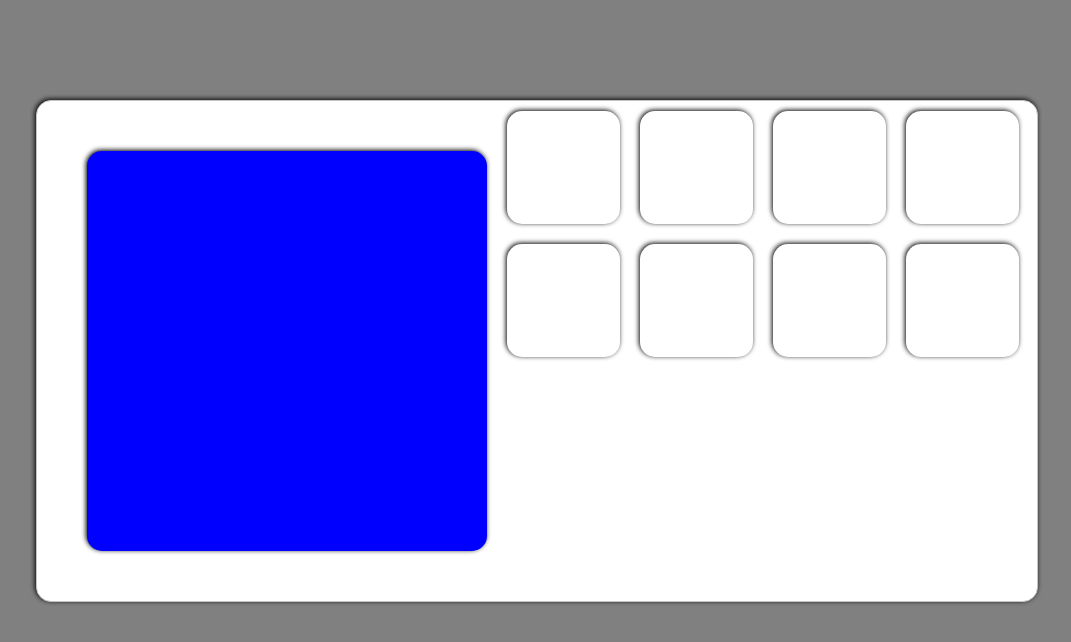
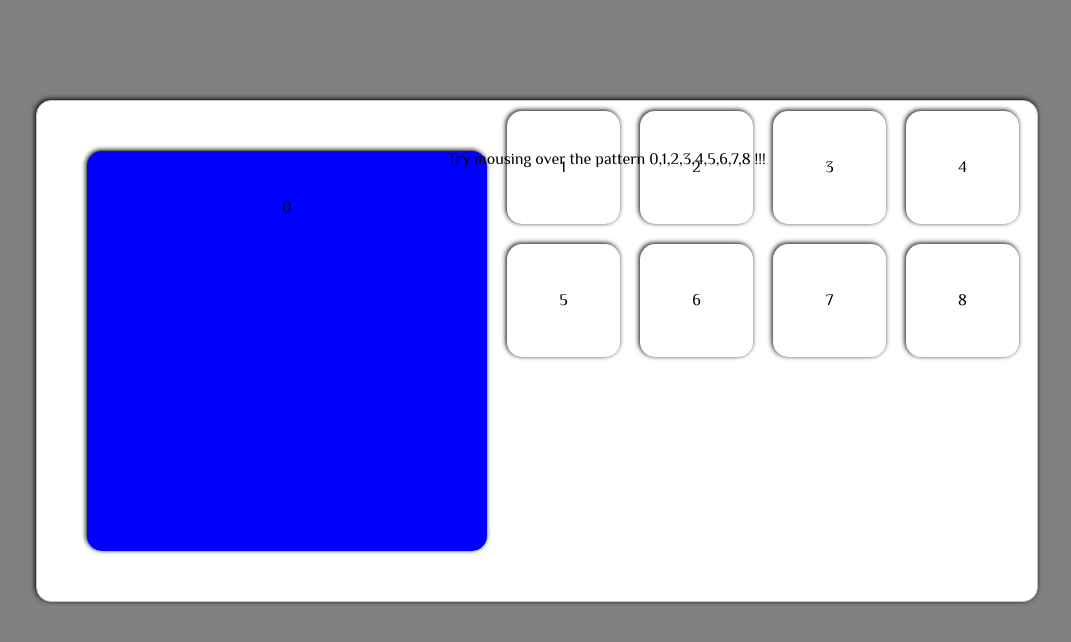
Before and after one commit to jeffyoung23/MotionSense, a plain HTML site: page MotionSense.html in a window 1280 px wide. Shown: the whole page, without its empty margins (103-1174 px from the left). Drawn offline with Linux system fonts and the light colour scheme.

Commit message:
Fixed, bug with border radius in Firefox, and added new font, and title

```diff
--- a/CSS/MotionSenseStyle.css
+++ b/CSS/MotionSenseStyle.css
@@ -17,6 +17,7 @@ table, caption, tbody, tfoot, thead, tr, th, td {
 }
 
 body{
+font-family: 'Philosopher', arial, serif;
 background:grey;
 }
 
@@ -32,7 +33,7 @@ border-radius: 15px;
 border: 1px solid #C4C4C4;
 box-shadow:-1px -1px 5px #000;
 -webkit-box-shadow:-1px -1px 5px #000;
--moz-box-shadow: -1px -1px 5px #000
+-moz-box-shadow: -1px -1px 5px #000;
 }
 
 #input_console{
@@ -41,34 +42,50 @@ width: 400px;
 margin-top:50px;
 height:400px;
 background: blue;
+-moz-border-radius: 15px;
+border-radius: 15px;
+border: 0px solid #C4C4C4;
 box-shadow:-1px -1px 5px #000;
 -webkit-box-shadow:-1px -1px 5px #000;
--moz-box-shadow: -1px -1px 5px #000
--moz-border-radius: 15px;
-border-radius: 15px;
+-moz-box-shadow: -1px -1px 5px #000;
 }
 
 .input_item{
 float:left;
 background: white;
-box-shadow:-1px -1px 5px #000;
--webkit-box-shadow:-1px -1px 5px #000;
--moz-box-shadow: -1px -1px 5px #000
--moz-border-radius: 15px;
-border-radius: 15px;
 margin-left: 10px;
 margin-right:10px;
 margin-top:10px;
 margin-bottom:10px;
 height: 113px;
 width: 113px;
+-moz-border-radius: 15px;
+border-radius: 15px;
+border: 0px solid #C4C4C4;
+box-shadow:-1px -1px 5px #000;
+-webkit-box-shadow:-1px -1px 5px #000;
+-moz-box-shadow: -1px -1px 5px #000
+}
+
+#item_text{
+text-align: center;
+vertical-align: middle;
+line-height: 113px;
+}
+
+#right_console{
+margin-left: 550px;
+margin-top: 150px;
+position: absolute;
+top: 0;
+}
+
+#title_item{
+
 }
 
 #list_items{
-margin-left: 550px;
-margin-top: 150px;
-position: absolute;
-top:0;
+margin-top: 15px;
 }
 
 #0{
--- a/MotionSense.html
+++ b/MotionSense.html
@@ -1,6 +1,8 @@
 <!DOCTYPE HTML>
 <!--MotionSense is a gesture based navigation tool for HTML5 web browsers-->
 <head>
+<link href='http://fonts.googleapis.com/css?family=Philosopher&subset=latin'
+ rel='stylesheet' type='text/css'>
 <link rel="stylesheet" href="CSS/MotionSenseStyle.css" type="text/css">
 <script src="JS/MotionSenseScript.js"></script>
 </head>
@@ -8,26 +10,38 @@
 <div id = "console">
 <div id = "input_console"
 <div id = "0" class = "input_item" onMouseOver = "addItem(0)" >
+<div id = "item_text">0</div>
 </div>
 <div id= "1" class = "input_item" onMouseOver = "addItem(1)" >
+<div id = "item_text">1</div>
 </div>
 <div id= "2" class = "input_item" onMouseOver = "addItem(2)" >
+<div id = "item_text">2</div>
 </div>
 <div id= "3" class = "input_item" onMouseOver = "addItem(3)">
+<div id = "item_text">3</div>
 </div>
 <div id= "4" class = "input_item" onMouseOver = "addItem(4)">
+<div id = "item_text">4</div>
 </div>
 <div id= "5" class = "input_item" onMouseOver = "addItem(5)">
+<div id = "item_text">5</div>
 </div>
 <div id= "6" class = "input_item" onMouseOver = "addItem(6)">
+<div id = "item_text">6</div>
 </div>
 <div id= "7" class = "input_item" onMouseOver = "addItem(7)">
+<div id = "item_text">7</div>
 </div>
 <div id= "8" class = "input_item" onMouseOver = "addItem(8)">
+<div id = "item_text">8</div>
 </div>
 </div>
+<div id = "right_console">
+<div id = "title_item">Try mousing over the pattern 0,1,2,3,4,5,6,7,8 !!!</div>
 <ul id = "list_items">
 </ul>
 </div>
+</div>
 </body>
 </html>
```
